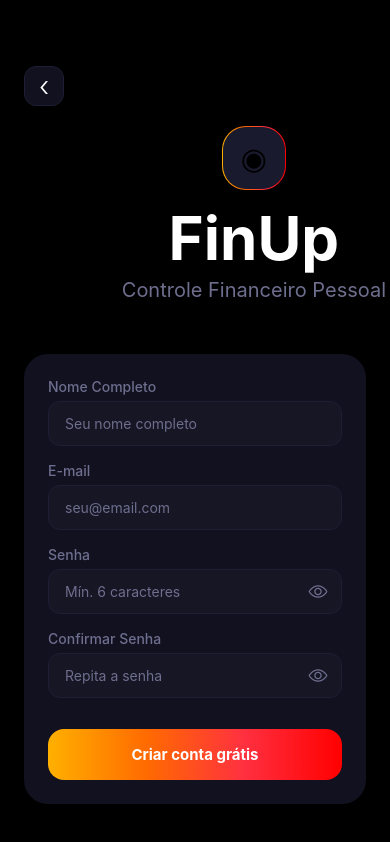
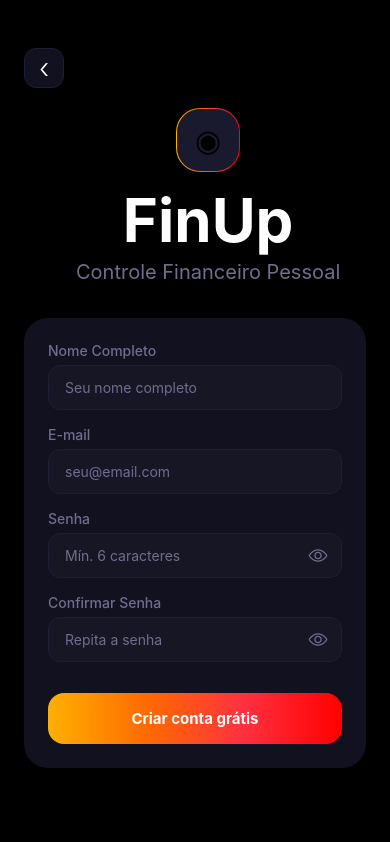
Before and after one commit to Douglas-Bezerra/FinUp, a React Native app in the folder mobileapp/: screen /Cadastro in a window 390 px wide. Built offline with nearby package versions, Linux system fonts and the light colour scheme.

Commit message:
versão estável de cadastro e login

```diff
--- a/mobileapp/src/views/TelaCadastro.tsx
+++ b/mobileapp/src/views/TelaCadastro.tsx
@@ -70,8 +70,6 @@ export default function Cadastro() {
       newErrors.confirmPassword = "As senhas não coincidem.";
     }
 
-    console.log(newErrors);
-
     setErrors(newErrors);
 
     return Object.values(newErrors).every((error) => !error);
@@ -87,7 +85,7 @@ export default function Cadastro() {
         keyboardShouldPersistTaps="handled"
       >
 
-        /* Cabeçalho */
+        {/* Cabeçalho */}
         <View style={styles.header}>
           <Pressable
             style={styles.backButton}
@@ -96,13 +94,13 @@ export default function Cadastro() {
             <Text style={styles.backIcon}>‹</Text>
           </Pressable>
 
-          /* Logo */
+          {/* Logo */}
           <View style={styles.logoArea}>
             <Logo />
           </View>
         </View>
 
-        /* Formulário */
+        {/* Formulário */}
         <View style={styles.card}>
           <Input
             label="Nome Completo"
```
